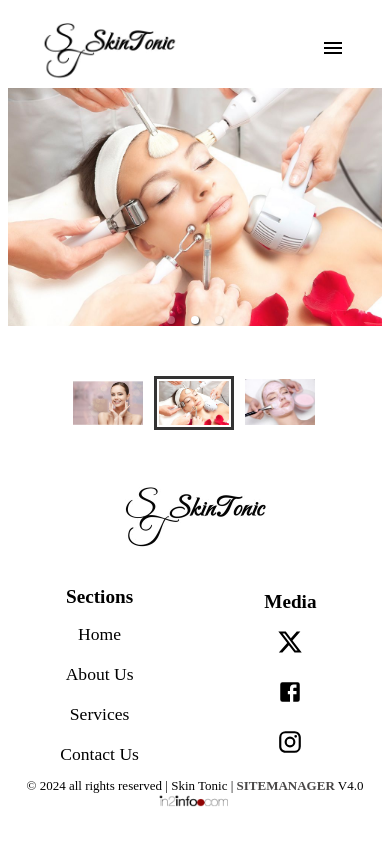
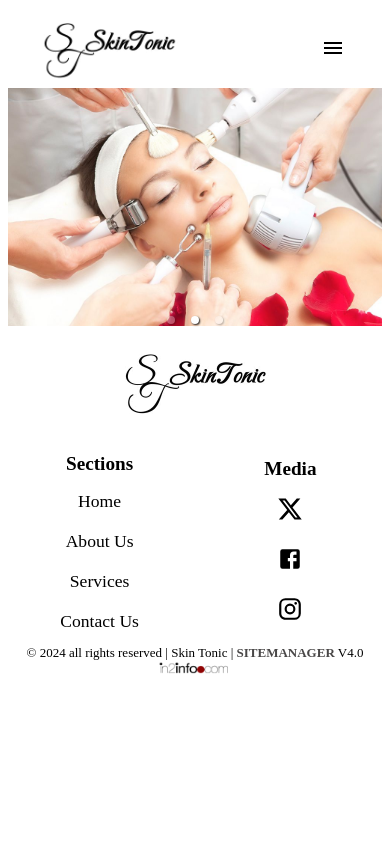
Before and after one commit to mgoyeghiaian/Skintonic, a React (Vite) app: page / in a window 390 px wide. Built offline with nearby package versions, Linux system fonts and the light colour scheme.

Commit message:
carousel

```diff
--- a/src/Components/Navbar/Navbar.css
+++ b/src/Components/Navbar/Navbar.css
@@ -14,6 +14,9 @@
         justify-content: center;
         gap: 1.5rem;
         background-color: var(--mainColor);
+
+		position: relative;
+        z-index: 10;
         }
 
 header {
--- a/src/Pages/Home/Components/Carousel/Carousel.css
+++ b/src/Pages/Home/Components/Carousel/Carousel.css
@@ -0,0 +1,12 @@
+.carousel .slide {
+    width: 100%;
+    height: 700px;
+    padding: 30px;
+}
+@media only screen and (max-width: 1000px) {
+    .carousel .slide {
+        padding: 0px;
+        height:100%;
+    }
+
+}
--- a/src/Pages/Home/Components/Carousel/Carousel.jsx
+++ b/src/Pages/Home/Components/Carousel/Carousel.jsx
@@ -1,6 +1,7 @@
 import "react-responsive-carousel/lib/styles/carousel.min.css";
 import { Carousel } from 'react-responsive-carousel';
 import imageData from '../DB';
+import './Carousel.css'
 const Carousell = () => {
   const onChange = (index) => {
     console.log(`Slide changed to: ${index}`);
@@ -15,10 +16,10 @@ const Carousell = () => {
   };
   return (
     <div>
-    <Carousel  showStatus={false}  autoPlay={true}  interval={3000} infiniteLoop={true} showArrows={false} onChange={onChange} onClickItem={onClickItem} onClickThumb={onClickThumb}>
+    <Carousel showThumbs={false}  showStatus={false}  autoPlay={true}  interval={3000} infiniteLoop={true} showArrows={false} onChange={onChange} onClickItem={onClickItem} onClickThumb={onClickThumb}>
       {imageData.map((image, index) => (
         <div key={index}>
-          <img src={image.src} alt={`Slide ${index + 1}`} />
+          <img  src={image.src} alt={`Slide ${index + 1}`} />
         </div>
       ))}
     </Carousel>
```
